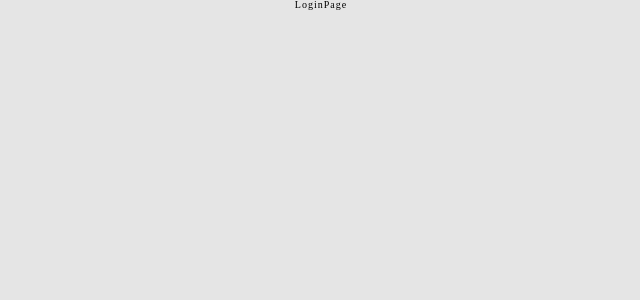
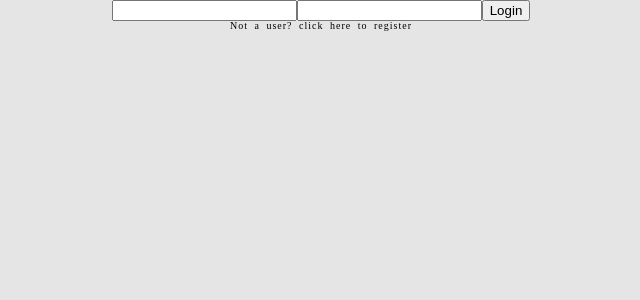
Before and after one commit to oer-bookr-6-24-2019/oer-bookr-FE, a React (Create React App) app in the folder oerbookr/: page /login in a window 1280 px wide. Shown: the top 300 px of the page, without its empty margins (319-959 px from the left). Built offline with nearby package versions, Linux system fonts and the light colour scheme.

Commit message:
loginInput functional

```diff
--- /dev/null
+++ b/oerbookr/src/components/inputs/LoginInput.js
@@ -0,0 +1,77 @@
+import React, { Component } from 'react';
+import axios from 'axios';
+import { withRouter } from 'react-router-dom';
+class LoginInput extends Component {
+  state = {
+    username: '',
+    password: '',
+    loggedIn: true,
+  };
+
+  changeHandler = e => {
+    this.setState({
+      [e.target.name]: e.target.value,
+    });
+  };
+
+  loginHandler = e => {
+    e.preventDefault();
+
+    axios
+      .post(
+        'https://sgs-lambda-bookr.herokuapp.com/oauth/token',
+        new URLSearchParams({
+          username: this.state.username,
+          password: this.state.password,
+          grant_type: 'password',
+        }),
+        {
+          headers: {
+            Authorization: 'Basic bGFtYmRhLWNsaWVudDpsYW1iZGEtc2VjcmV0',
+            'Content-Type': 'application/x-www-form-urlencoded',
+          },
+        },
+      )
+      .then(res => {
+        localStorage.setItem('token', res.data.access_token);
+        this.props.history.push('/');
+      })
+      .catch(err => console.log(err));
+  };
+
+  render() {
+    return (
+      <div>
+        <form
+          onSubmit={
+            this.state.loggedIn ? this.loginHandler : this.registerHandler
+          }
+        >
+          <input
+            value={this.state.username}
+            type='text'
+            name='username'
+            onChange={this.changeHandler}
+          />
+          <input
+            value={this.state.password}
+            type='password'
+            name='password'
+            onChange={this.changeHandler}
+          />
+          <button>{this.state.loggedIn ? 'Login' : 'register'}</button>
+        </form>
+        <p>
+          Not a user? click{' '}
+          <span
+            onClick={() => this.setState({ loggedIn: !this.state.loggedIn })}
+          >
+            here
+          </span>{' '}
+          to register
+        </p>
+      </div>
+    );
+  }
+}
+export default withRouter(LoginInput);
--- a/oerbookr/src/views/LoginPage.js
+++ b/oerbookr/src/views/LoginPage.js
@@ -1,9 +1,10 @@
-import React from 'react'
+import React from 'react';
+import LoginInput from '../components/inputs/LoginInput';
 
 export default function LoginPage() {
   return (
     <div>
-      LoginPage
+      <LoginInput />
     </div>
-  )
+  );
 }
```
